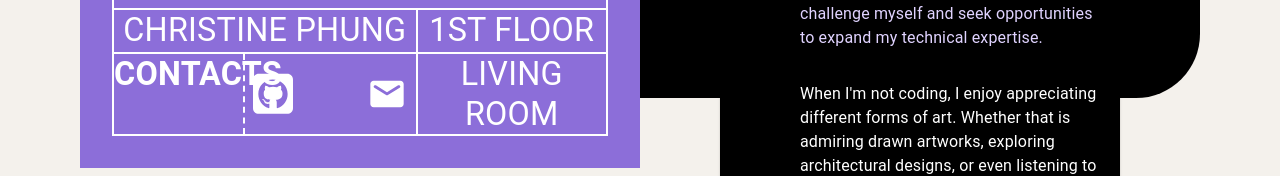
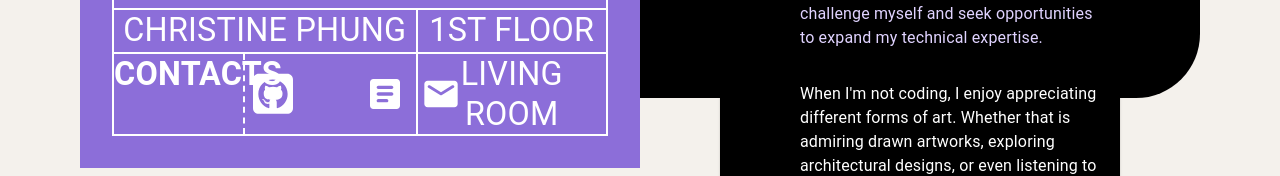
Before and after one commit to Christin322/christin322-portfolio, a React (Create React App) app in the folder frontend/: page / in a window 1280 px wide. Shown: the part 2472-2648 px from the top of the page. Built offline with nearby package versions, Linux system fonts and the light colour scheme; some icons are missing.

Commit message:
resume link not working

```diff
--- a/frontend/src/components/AboutMe.tsx
+++ b/frontend/src/components/AboutMe.tsx
@@ -3,7 +3,7 @@ import logo from './logo.svg';
 // import './App.css';
 // import Pages from './Pages';
 import { BrowserRouter as Router } from 'react-router-dom';
-import { Box, IconButton, Typography } from '@mui/material';
+import { Box, IconButton, Tooltip, Typography } from '@mui/material';
 import { useScroll, motion } from 'framer-motion';
 import Exploded from './assets/exploded.svg';
 import LivingRoom from './assets/livingRoom.svg';
@@ -14,6 +14,7 @@ import EmailRoundedIcon from '@mui/icons-material/EmailRounded';
 import Github from './assets/square-github';
 
 import CircleIcon from '@mui/icons-material/Circle';
+import ArticleRoundedIcon from '@mui/icons-material/ArticleRounded';
 
 import Card from '@mui/material/Card';
 import CardContent from '@mui/material/CardContent';
@@ -258,17 +259,46 @@ function AboutMe() {
                 alignItems: 'center',
               }}
             >
-              <IconButton sx={{ height: '3.5rem', width: '3.5rem' }}>
+              <Tooltip title="Github" placement="top">
+                <IconButton
+                  sx={{ height: '3.5rem', width: '3.5rem' }}
+                  href="https://github.com/Christin322"
+                  target="_blank"
+                >
                   <Github />
                 </IconButton>
-              <IconButton sx={{ height: '3.5rem', width: '3.5rem' }}>
+              </Tooltip>
+              <Tooltip title="LinkedIn" placement="top">
+                <IconButton
+                  sx={{ height: '3.5rem', width: '3.5rem' }}
+                  href="https://www.linkedin.com/in/christine-phung-060120b3/"
+                  target="_blank"
+                >
                   <LinkedinPlain color="white" size="100%" />
                 </IconButton>
-              <IconButton sx={{ height: '3.5rem', width: '3.5rem' }}>
+              </Tooltip>
+              <Tooltip title="Resume" placement="top">
+                <IconButton
+                  sx={{ height: '3.5rem', width: '3.5rem' }}
+                  href="./resume.pdf"
+                  target="_blank"
+                >
+                  <ArticleRoundedIcon
+                    sx={{ color: 'white', width: '100%', height: '100%' }}
+                  />
+                </IconButton>
+              </Tooltip>
+              <Tooltip title="Email" placement="top">
+                <IconButton
+                  sx={{ height: '3.5rem', width: '3.5rem' }}
+                  href="mailto:christine.phuong@hotmail.com"
+                  target="_blank"
+                >
                   <EmailRoundedIcon
                     sx={{ color: 'white', width: '100%', height: '100%' }}
                   />
                 </IconButton>
+              </Tooltip>
             </Box>
 
             <Typography
```
Also changed, not shown: 1 other file (tests, documents, lock files or other folders). Lines whose indentation alone changed are shown as unchanged.
